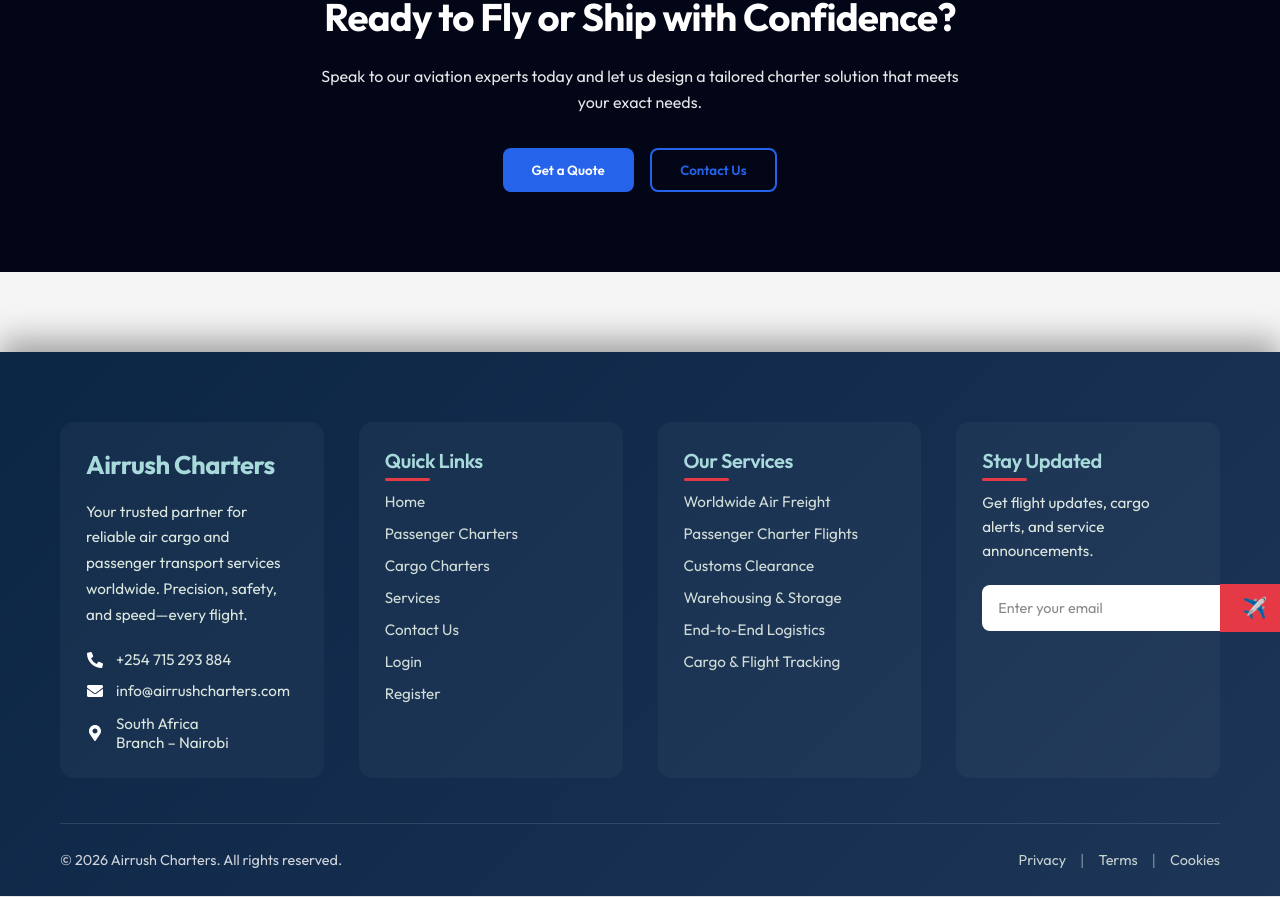
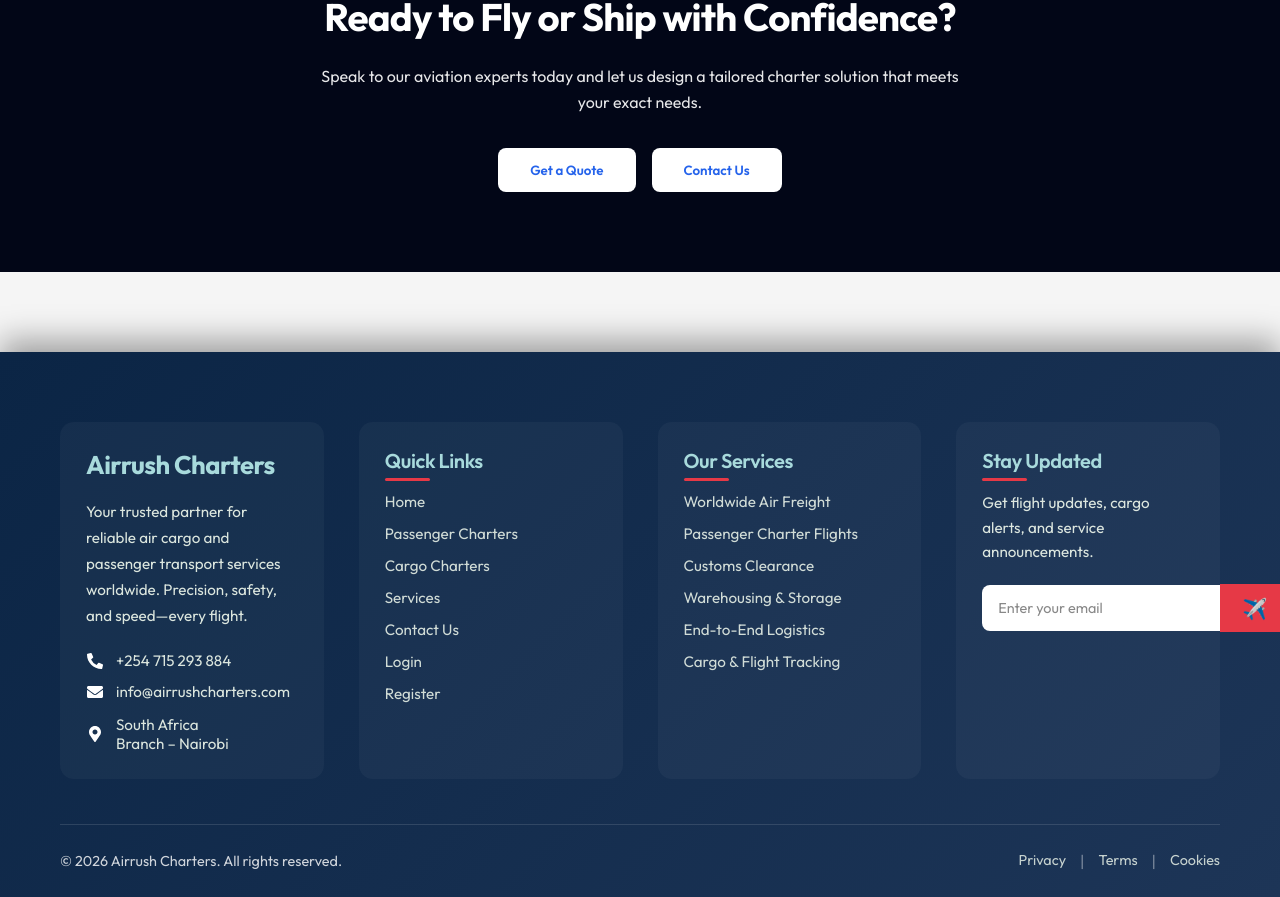
Before and after one commit to blaise-oj/cargo, a React (Vite) app in the folder frontend/cargo/: page /services in a window 1280 px wide. Shown: the part 3630-4527 px from the top of the page. Built offline with nearby package versions, Linux system fonts and the light colour scheme; no server answers; a web font is replaced by a local one.

Commit message:
8th commit

```diff
--- a/frontend/cargo/src/Components/Navbar/Navbar.css
+++ b/frontend/cargo/src/Components/Navbar/Navbar.css
@@ -29,7 +29,18 @@
   width: 400px;
   cursor: pointer;
 }
+/* DESKTOP ONLY - Change link colors on scroll */
+@media (min-width: 841px){
 
+  .navbar--sticky .navbar__menu a{
+    color: #111;
+  }
+
+  .navbar--sticky .navbar__menu a:hover{
+    color: #212EA0;
+  }
+
+}
 /* ================= DESKTOP MENU ================= */
 .navbar__menu {
   display: flex;
--- a/frontend/cargo/src/Pages/ServicesPage/ServicesPage.jsx
+++ b/frontend/cargo/src/Pages/ServicesPage/ServicesPage.jsx
@@ -269,8 +269,19 @@ const ServicesPage = () => {
             charter solution that meets your exact needs.
           </p>
           <div className="cta-buttons">
-            <button className="services-primary-btn">Get a Quote</button>
-            <button className="services-secondary-btn">Contact Us</button>
+            <button
+              className="services-track-btn"
+              onClick={() => navigate("/contact")}
+            >
+              Get a Quote
+            </button>
+
+            <button
+              className="services-track-btn"
+              onClick={() => navigate("/contact")}
+            >
+              Contact Us
+            </button>
           </div>
         </div>
       </section>
```
